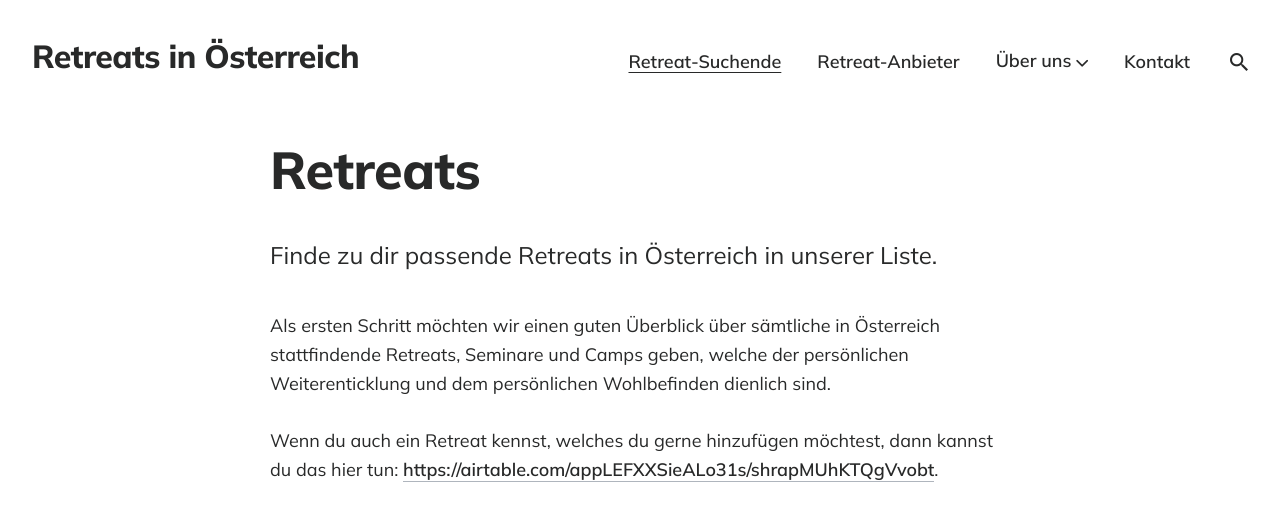
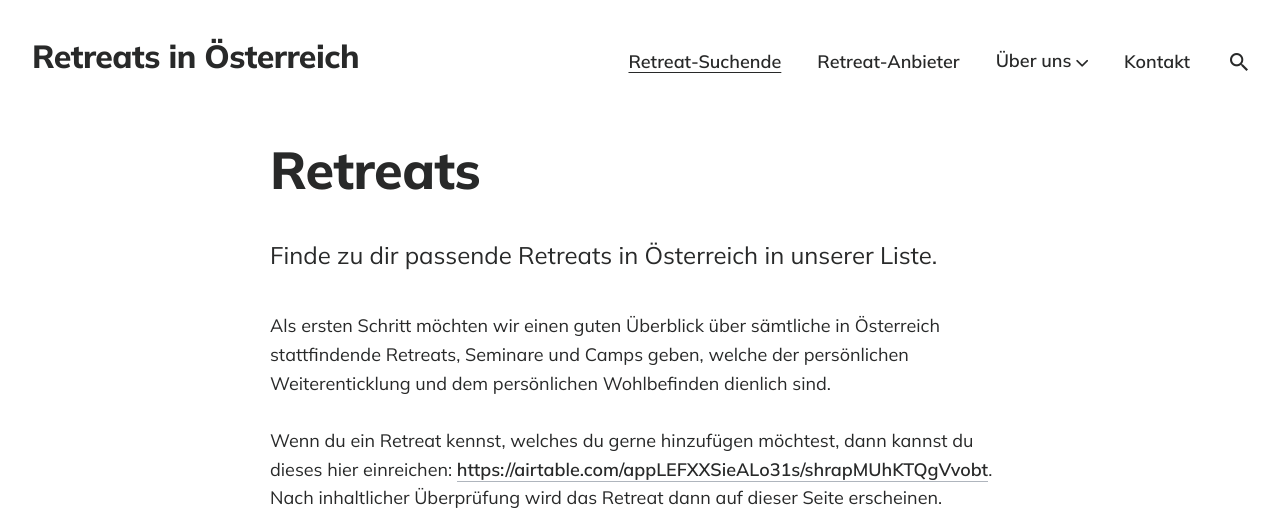
Before and after one commit to lukasziegler/retreats-in-oesterreich, a Jekyll site: the page built from _pages/retreats.md, in a window 1280 px wide and 1400 px high. Shown: the top 519 px of the window. Built offline with Jekyll 4.4.1, drawn with Linux system fonts in a browser that asks for light colours; some of the changed text lies outside the part shown.

Commit message:
removed retreat listing of old events

```diff
--- a/_pages/retreats.md
+++ b/_pages/retreats.md
@@ -7,15 +7,18 @@
 
 Als ersten Schritt möchten wir einen guten Überblick über sämtliche in Österreich stattfindende Retreats, Seminare und Camps geben, welche der persönlichen Weiterenticklung und dem persönlichen Wohlbefinden dienlich sind.
 
-Wenn du auch ein Retreat kennst, welches du gerne hinzufügen möchtest, dann kannst du das hier tun: [https://airtable.com/appLEFXXSieALo31s/shrapMUhKTQgVvobt](https://airtable.com/appLEFXXSieALo31s/shrapMUhKTQgVvobt).
+Wenn du ein Retreat kennst, welches du gerne hinzufügen möchtest, dann kannst du dieses hier einreichen: [https://airtable.com/appLEFXXSieALo31s/shrapMUhKTQgVvobt](https://airtable.com/appLEFXXSieALo31s/shrapMUhKTQgVvobt). Nach inhaltlicher Überprüfung wird das Retreat dann auf dieser Seite erscheinen.
 
-## Liste von Retreats
+<!-- Die Auflistung auf dieser Seite ist (mit reiner Verlinkung) ist für Events in 2024 kostenlos. -->
+<!-- Für die Auflistung auf dieser Seite ist (mit Verlinkung) ist mit einem kleinen Unkostenbeitrag: 20 € für intiale Auflistung und 10 € pro Änderung. -->
+
+<!-- ## Liste von Retreats
 
 <iframe class="airtable-embed" src="https://airtable.com/embed/shrRB7D8VAyRaCt0E?backgroundColor=blue&layout=card" frameborder="0" onmousewheel="" width="100%" style="background: transparent; border: 1px solid #ccc;"></iframe>
 
 ***
 
-Sollte die Übersicht an Retreats nicht laden, kannst du es über [diesen Link](https://airtable.com/embed/shrRB7D8VAyRaCt0E?backgroundColor=blue&layout=card) versuchen.
+Sollte die Übersicht an Retreats nicht laden, kannst du es über [diesen Link](https://airtable.com/embed/shrRB7D8VAyRaCt0E?backgroundColor=blue&layout=card) versuchen. -->
 
 <img src="/images/stockphotos/austria/retreats-in-the-woods cara-fuller.jpg" loading="lazy">
 *Foto von [Cara Fuller](https://unsplash.com/de/fotos/BeHRkALwXIw)*
```
